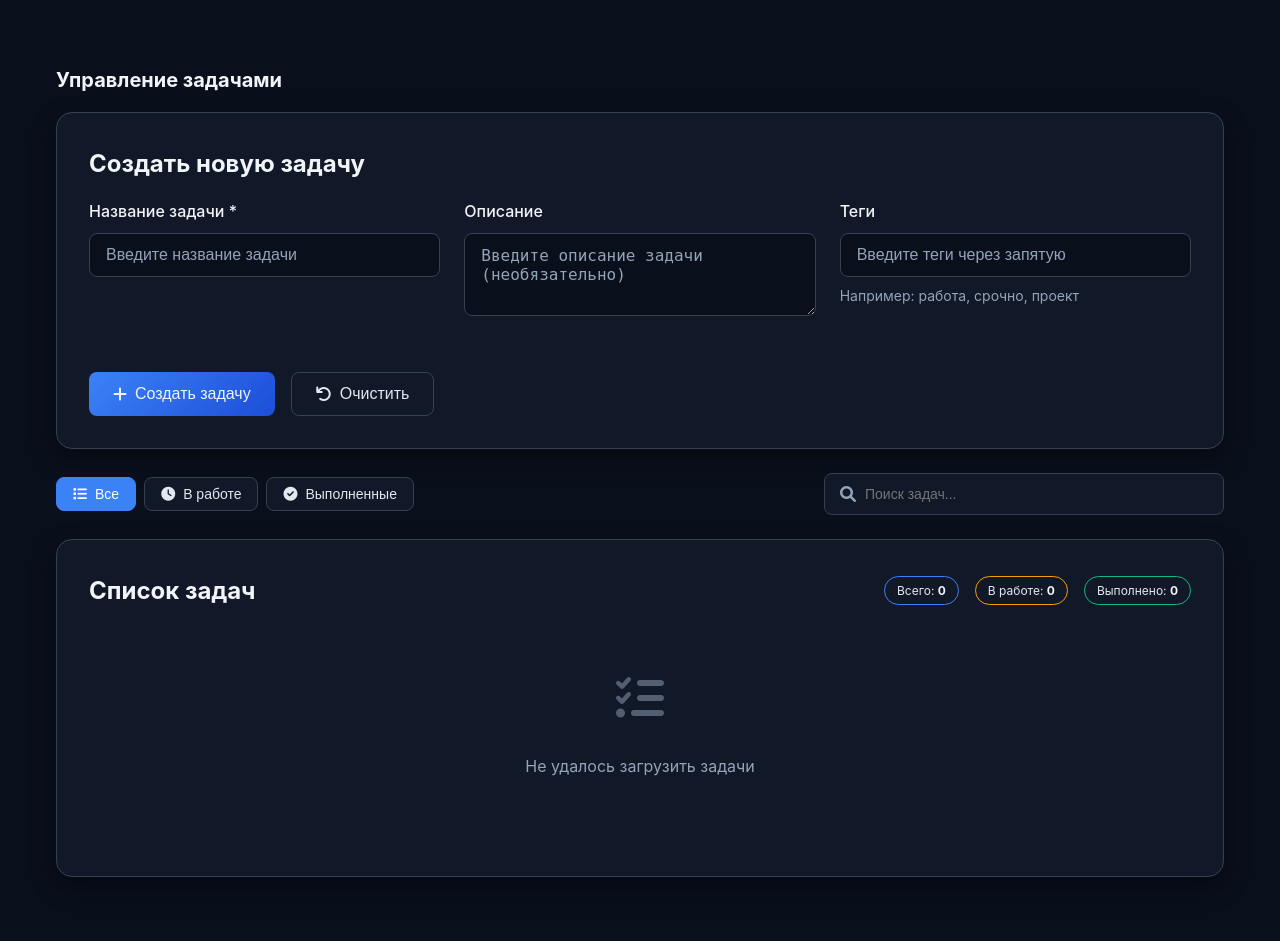
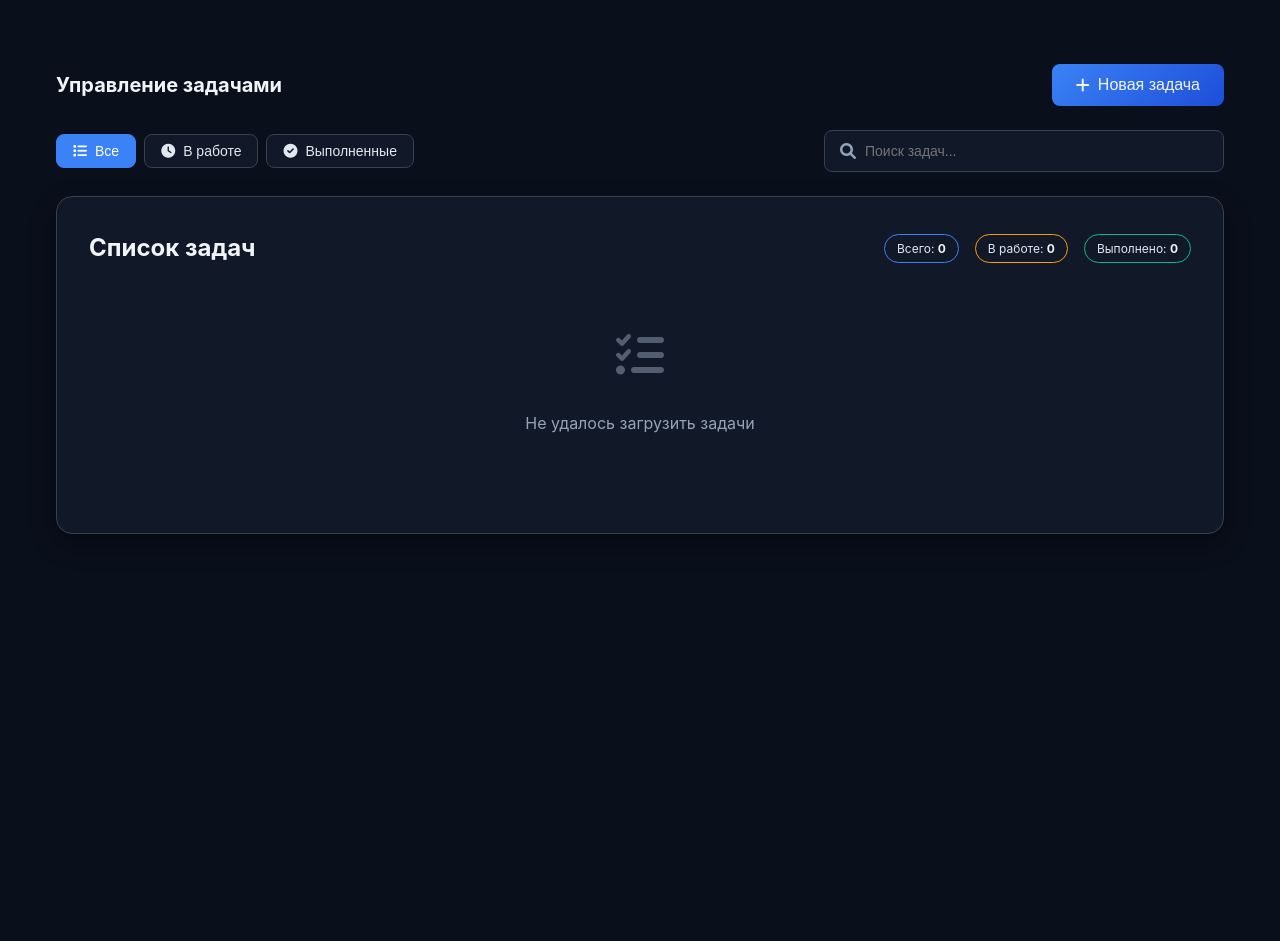
Before and after one commit to BOEGOLOVKA27/finansemanager, a Flask app: page /tasks in a window 1280 px wide. Shown: the part 65-1006 px from the top of the page. After the commit the page ends 599 px from the top, so only its background shows below. Run offline with Flask 3, Linux system fonts and the light colour scheme; the visitor is signed in with stand-in values (Sample User, id 1); some libraries are stand-ins or nearby versions.

Commit message:
update branch

```diff
--- a/app/templates/tasks/tasks.html
+++ b/app/templates/tasks/tasks.html
@@ -6,13 +6,20 @@
 <section class="tasks-section">
     <div class="section-header">
         <h2 class="section-title">Управление задачами</h2>
+        <button class="btn btn-primary" id="openCreateTaskBtn">
+            <i class="fas fa-plus"></i>
+            Новая задача
+        </button>
     </div>
 
-    <!-- Карточка создания задачи -->
-    <div class="card">
+    <!-- Карточка создания задачи (скрыта по умолчанию) -->
+    <div class="card" id="createTaskCard" style="display: none;">
         <div class="card-body">
             <div class="card-header">
                 <h3 class="card-title">Создать новую задачу</h3>
+                <button class="btn btn-outline btn-sm" id="closeCreateTaskBtn">
+                    <i class="fas fa-times"></i>
+                </button>
             </div>
 
             <form id="createTaskForm" class="task-form">
```
Also changed, not shown: 1 other file.
